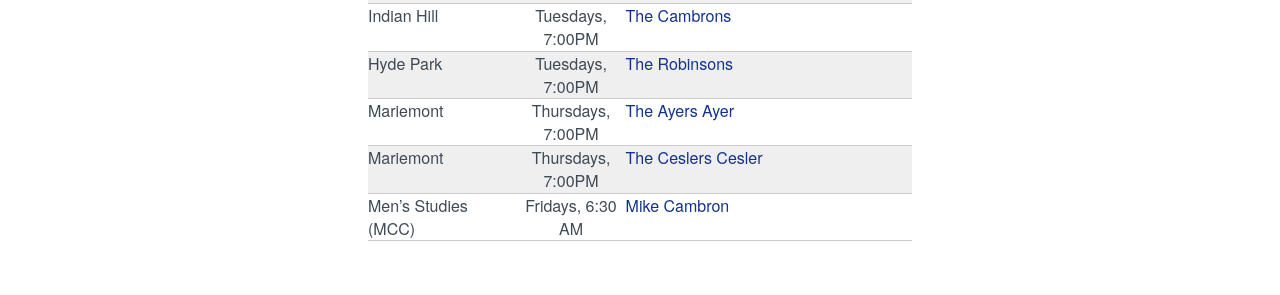
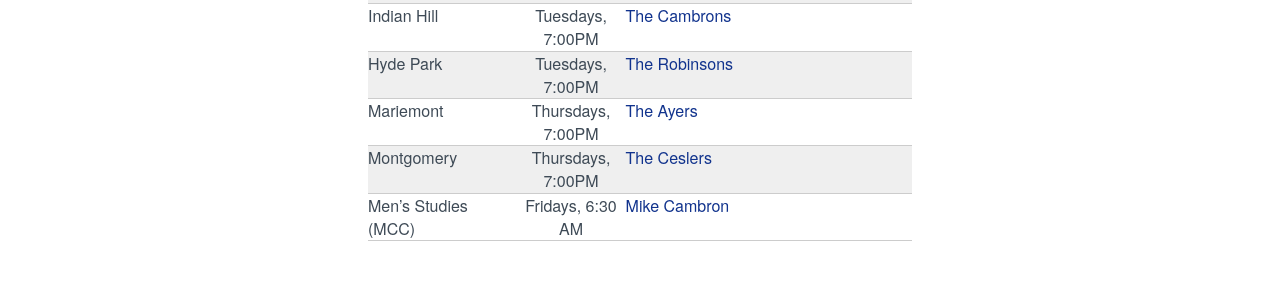
Before and after one commit to lukemoderwell/mariemont, a Jekyll site: the page built from small-groups.md, in a window 1280 px wide and 900 px high, scrolled down 1282 px. Shown: the part 161-456 px from the top of the window. Built offline with Jekyll 4.4.1, drawn with Linux system fonts in a browser that asks for light colours; nearby versions of some CDN libraries.

Commit message:
Updated Small Groups

```diff
--- a/small-groups.md
+++ b/small-groups.md
@@ -24,6 +24,6 @@ To be a disciple of Jesus, we realize that we need to constantly grow. A practic
 | Mariemont                    | Tuesdays, 7:00PM       | [The Urbanskis](mailto:urbanskirob@yahoo.com)    |
 | Indian Hill                  | Tuesdays, 7:00PM       | [The Cambrons](mailto:mikecambron43@gmail.com)  |
 | Hyde Park                    | Tuesdays, 7:00PM       | [The Robinsons](mailto:burr.robinson@gmail.com)  |
-| Mariemont                    | Thursdays, 7:00PM      | [The Ayers Ayer](mailto:matt@ayerquality.com)|
-| Mariemont                    | Thursdays, 7:00PM      | [The Ceslers Cesler](mailto:stevecesler@yahoo.com)|
+| Mariemont                    | Thursdays, 7:00PM      | [The Ayers](mailto:matt@ayerquality.com)|
+| Montgomery                    | Thursdays, 7:00PM      | [The Ceslers](mailto:stevecesler@yahoo.com)|
 | Men's Studies (MCC)          | Fridays, 6:30 AM       | [Mike Cambron](mailto:mikecambron43@gmail.com)  |
```
